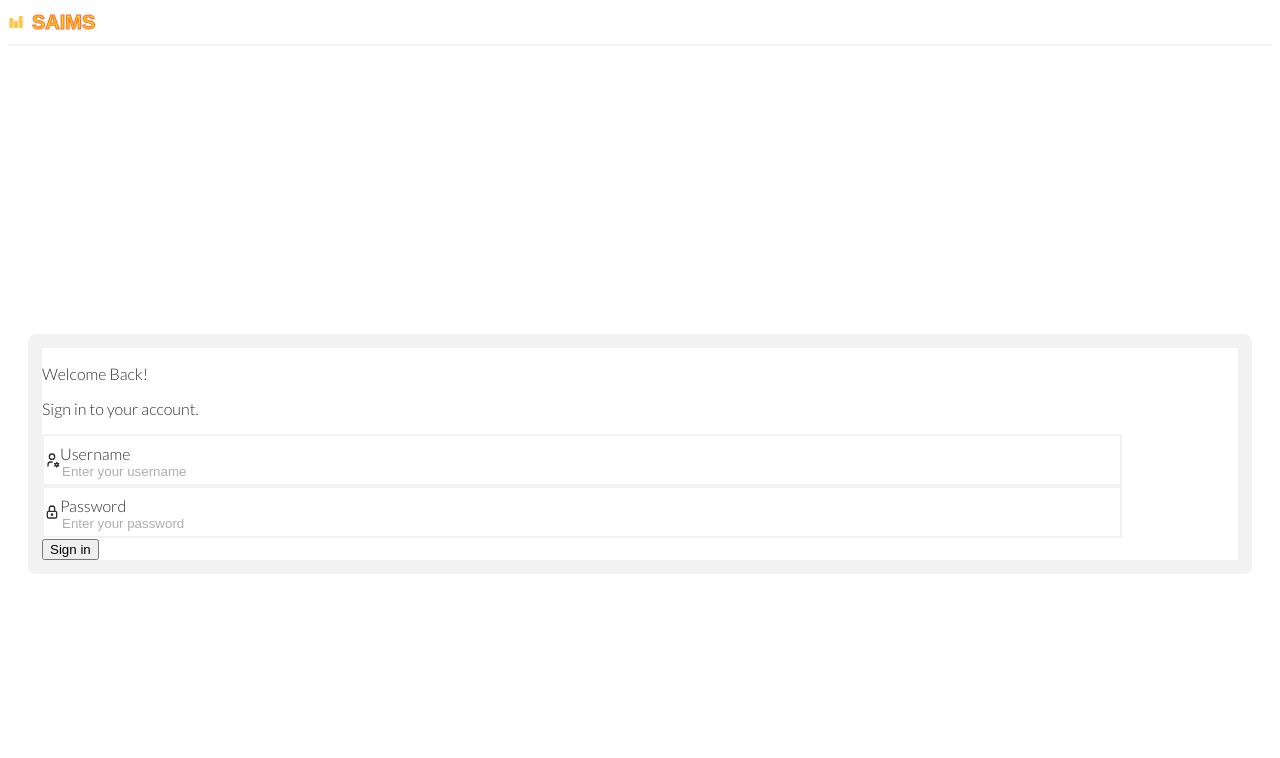
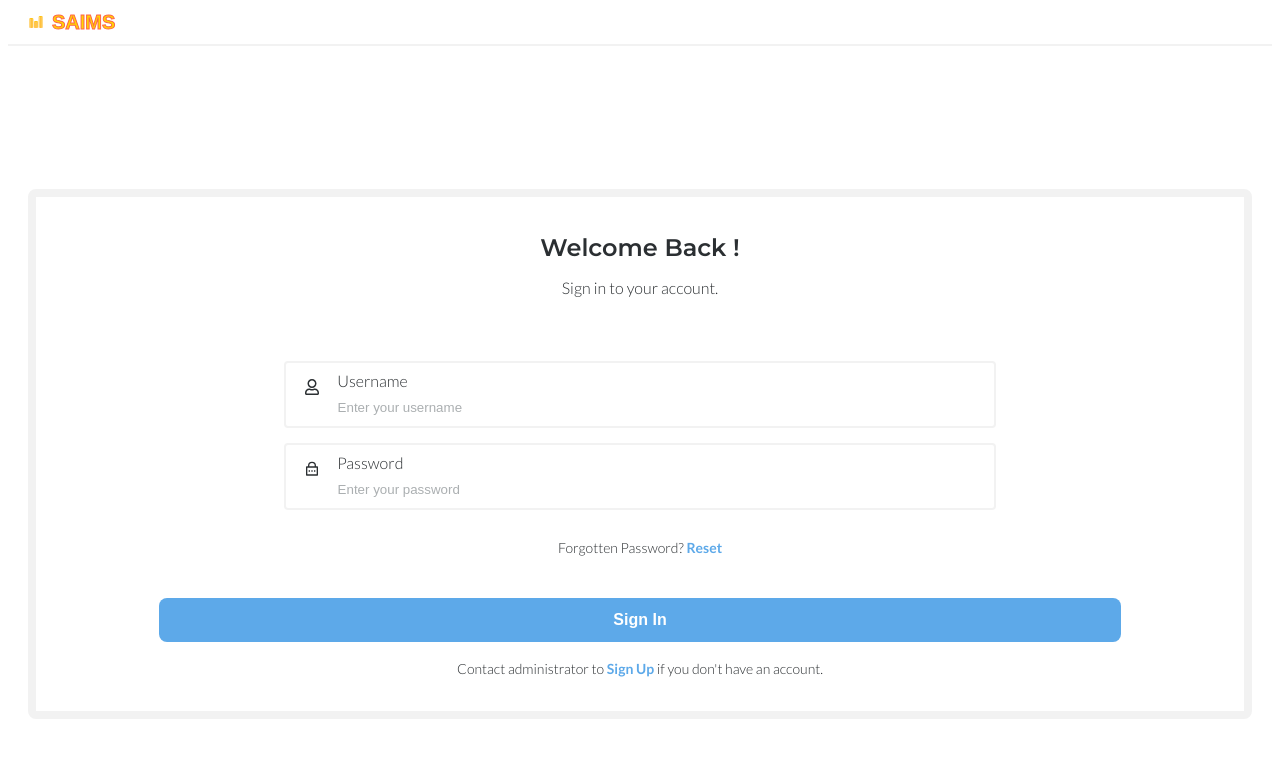
Before and after one commit to FaWayo/Saims, a Next.js app: page /auth/login in a window 1280 px wide. Shown: the top 758 px of the page. Built offline with nearby package versions, Linux system fonts and the light colour scheme; a web font is replaced by a local one.

Commit message:
login screen done

```diff
--- a/src/app/auth/auth.css
+++ b/src/app/auth/auth.css
@@ -16,6 +16,7 @@
   border: 14px solid var(--lightgray);
   margin: 0 1.25rem;
   border-radius: 0.5rem;
+  padding: 150px 20px;
   flex-grow: 1;
 }
 
@@ -23,6 +24,7 @@
 .content-main {
     display: flex;
     flex-direction: column;
+    gap: 3.0rem;
 }
 
 .content-header {
@@ -40,7 +42,7 @@
     display: flex;
     flex-direction: column;
     align-items: center;
-    gap: 0.5rem;
+    gap: 1.5rem;
 }
 
 .input-icon {
@@ -48,3 +50,66 @@
     height: 16px;
     width: 16px;
 }
+
+.link-text {
+  color: var(--mainblue);
+  font-weight: 700;
+  cursor: pointer;
+}
+
+.link-text:hover {
+  border-bottom: 2px solid var(--mainblue);
+  transition: border-bottom 0.5s ease;
+  margin-top: 10px;
+}
+
+.reset-text {
+  font-size: 14px;
+  text-align: center;
+}
+
+.inputs {
+  width: 90%;
+  display: flex;
+  flex-direction: column;
+  gap: 15px;
+
+}
+
+.auth-form-footer {
+  width: 90%;
+  display: flex;
+  flex-direction: column;
+  align-items: center;
+}
+
+
+@media screen and (min-width: 800px) {
+  .inputs {
+    width: 60%;
+  }
+
+  .mainbutton {
+    width: 60%;
+  }
+
+  .content-section {
+    padding: 20px 10px;
+    border: 8px solid var(--lightgray)
+  }
+}
+
+@media screen and (min-width: 1400px) {
+  .inputs {
+    width: 50%
+  }
+
+  .mainbutton {
+    width: 52%
+  }
+
+  .content-section {
+    padding: 100px 0px;
+    border: 8px solid var(--lightgray)
+  }
+}
--- a/src/app/auth/login/page.tsx
+++ b/src/app/auth/login/page.tsx
@@ -1,28 +1,54 @@
 "use client";
+import React, { useState } from "react";
 import Input from "@/components/Input/input";
-import React, { useState } from "react";
-import { TbUserCog, TbLock } from "react-icons/tb";
+import Button from "@/components/Button/button";
+import "../auth.css";
+import { montserrat } from "@/app/fonts";
+import { FaRegUser } from "react-icons/fa";
+import { RiLockPasswordLine } from "react-icons/ri";
 
 function Login() {
-  const [userName, setUserName] = useState("")
-  const [password, setPassword] = useState("")
+  const [username, setUsername] = useState("");
+  const [password, setPassword] = useState("");
 
   return (
-    <div className="mx-72">
-      <div className="flex flex-col justify-center items-center gap-3">
-        <p className="text-headertext font-header text-2xl font-bold">Welcome Back!</p>
-        <p className="text-normaltext pb-20">Sign in to your account.</p>
-      </div>
-      <div className="flex flex-col gap-3">
-        <Input label="Username" placeholder={"Enter your username"} id={""} icon={<TbUserCog />} value={userName} setValue={setUserName} />
-        <Input label="Password" placeholder={"Enter your password"} id={""} icon={<TbLock />} value={password} setValue={setPassword} />
-      </div>
+    <div className="content-main">
+      <header className="content-header">
+        <h1 className={`${montserrat.className} heading`}>Welcome Back !</h1>
+        <p className="sub-heading">Sign in to your account.</p>
+      </header>
 
-      <button className="bg-mainblue">
-        Sign in
-      </button>
+      <form className="auth-form">
+        <div className="inputs">
+          <Input
+            label={"Username"}
+            placeholder={"Enter your username"}
+            icon={<FaRegUser className="input-icon" />}
+            setValue={setUsername}
+            value={username}
+          />
 
+          <Input
+            label={"Password"}
+            placeholder={"Enter your password"}
+            icon={<RiLockPasswordLine className="input-icon" />}
+            setValue={setPassword}
+            value={password}
+          />
+          <p className="reset-text">
+            Forgotten Password? <span className="link-text">Reset</span>
+          </p>
+        </div>
 
+        <div className="auth-form-footer">
+          <Button label={"Sign In"} />
+
+          <p className="reset-text">
+            Contact administrator to <span className="link-text">Sign Up</span>{" "}
+            if you don't have an account.
+          </p>
+        </div>
+      </form>
     </div>
   );
 }
--- a/src/app/auth/signup/page.tsx
+++ b/src/app/auth/signup/page.tsx
@@ -1,66 +1,17 @@
 "use client";
+import Input from "@/components/Input/input";
 import React, { useState } from "react";
-import Input from "@/components/Input/input";
-import Button from "@/components/Button";
-import "../auth.css";
-import { montserrat } from "@/app/fonts";
-import { FaRegUser } from "react-icons/fa";
-import { RiLockPasswordLine } from "react-icons/ri";
+import { TbUserCog, TbLock } from "react-icons/tb";
 
-function SignUp() {
-  const [username, setUsername] = useState("");
-  const [phoneNumber, setPhoneNumber] = useState("");
-  const [password, setPassword] = useState("");
-  const [password2, setPassword2] = useState("");
+function Signup() {
+  const [userName, setUserName] = useState("")
+  const [password, setPassword] = useState("")
 
   return (
-    <div className="content-main">
-      <header className="content-header">
-        <h1 className={`${montserrat.className} heading`}>Welcome Back !</h1>
-        <p className="sub-heading">Sign in to your account.</p>
-      </header>
-
-      <form className="auth-form">
-        <Input
-          label={"Username"}
-          placeholder={"Enter your username"}
-          icon={<FaRegUser className="input-icon" />}
-          setValue={setUsername}
-          value={username}
-        />
-
-        <Input
-          label={"Password"}
-          placeholder={"Enter your password"}
-          icon={<RiLockPasswordLine className="input-icon" />}
-          setValue={setPassword}
-          value={password}
-        />
-      </form>
+    <div>
+      Sign up Screen is here
     </div>
   );
 }
 
-export default SignUp;
-
-// <div className="flex flex-col justify-left pt-40 pl-20">
-//   <p className="font-bold text-2xl">Create Account</p>
-//   <p className="font-light pt-2 text-lg">Create an account for your salesperson</p>
-
-//   <form className="pt-5">
-//     <Input label="Full Name" id="fullname" value={fullName} setValue={setFullName} />
-//     <Input label="Phone Number"  id="phoneNumber" value={phoneNumber} setValue={setPhoneNumber} />
-//     <Input label="Password" id="password1"  value={password1} setValue={setPassword1} />
-//     <Input label="Password" id="password2" value={password2} setValue={setPassword2} />
-
-//     <button>
-//      {/* {label} */}
-//       Sign Up
-//     </button>
-//   </form>
-// </div>
-
-{
-  /* <section className="w-3/4">
-</section> */
-}
+export default Signup;
--- a/src/app/fonts.ts
+++ b/src/app/fonts.ts
@@ -10,7 +10,7 @@ export const montserrat = Montserrat({
 
   export const lato = Lato({
     display: 'swap',
-    weight: '300',
+    weight: ['300', '700'],
     subsets: ['latin'],
     variable: '--font-lato'
   });
--- a/src/app/globals.css
+++ b/src/app/globals.css
@@ -8,6 +8,8 @@
   --tomatored: #FF6347;
   --black: #2B2F32;
   --lightgray2: #ABAFB1;
+  --mainblue: #5DA9E9;
+  --lightblue: #83c3ff;
 }
 
 .line {
--- /dev/null
+++ b/src/components/Button/button.css
@@ -0,0 +1,21 @@
+.mainbutton {
+    background-color: var(--mainblue);
+    border: none;
+    color: white;
+    height: 2.8rem;
+    border-radius: 0.5rem;
+    text-align: center;
+    text-decoration: none;
+    width: 90%;
+    display: inline-block;
+    font-size: 16px;
+    font-weight: 600;
+    margin: 4px 2px;
+    cursor: pointer;
+  }
+
+  .mainbutton:hover {
+    box-shadow: 0 0 10px var(--mainblue);
+    background-color: var(--lightblue);
+    transition: background-color 0.5s ease;
+  }
--- a/src/components/Button.tsx
+++ b/src/components/Button/button.tsx
@@ -1,5 +1,5 @@
 import React, { ReactElement, ReactNode } from "react";
-import { IconType } from "react-icons";
+import "./button.css"
 
 interface Props {
   label: string;
@@ -17,9 +17,9 @@ const Button: React.FC<Props> = ({
   icon
 }) => {
   return (
-    <button type={type} value={value} onClick={onClick}>
-      {icon}
-      {label}
+    <button className="mainbutton" onClick={onClick} type={type ? type : "button"} value={value}>
+        {icon && icon}
+        {label}
     </button>
   );
 };
--- a/src/components/Input/input.css
+++ b/src/components/Input/input.css
@@ -1,9 +1,10 @@
 .input-cont {
     display: flex;
     border: 2px solid var(--lightgray);
-    width: 90%;
     height: 3rem;
     align-items: center;
+    padding:0px 0px 15px 10px;
+    border-radius: 4px;
 }
 
 .input-container {
@@ -17,10 +18,12 @@
     height: 100%;
     border: none;
     margin-bottom: 0.5rem;
+    padding: 10px 10px;
 }
 
 .input-label {
     padding-top: 0.5rem;
+    padding-left: 0.6rem;
 }
 
 ::placeholder {
--- a/src/components/Input/input.tsx
+++ b/src/components/Input/input.tsx
@@ -27,7 +27,7 @@ const Input = ({ label, placeholder, value, setValue, id, type, icon }: Props) =
       {/* <FaRegUser className="input-icon" /> */}
       <div className="input-container">
         <label className="input-label">{label}</label>
-        <input className="auth-input" placeholder={placeholder} value={value} id={id} type={type ? type : 'text'}/>
+        <input className="auth-input" placeholder={placeholder} value={value} id={id} type={type ? type : 'text'} onChange={handleChange}/>
       </div>
     </div>
   );
--- a/src/components/Logo/logo.css
+++ b/src/components/Logo/logo.css
@@ -2,6 +2,7 @@
     display: flex;
     align-items: center;
     justify-content: left;
+    padding-left: 20px;
 }
 
 .logo-text {
```
